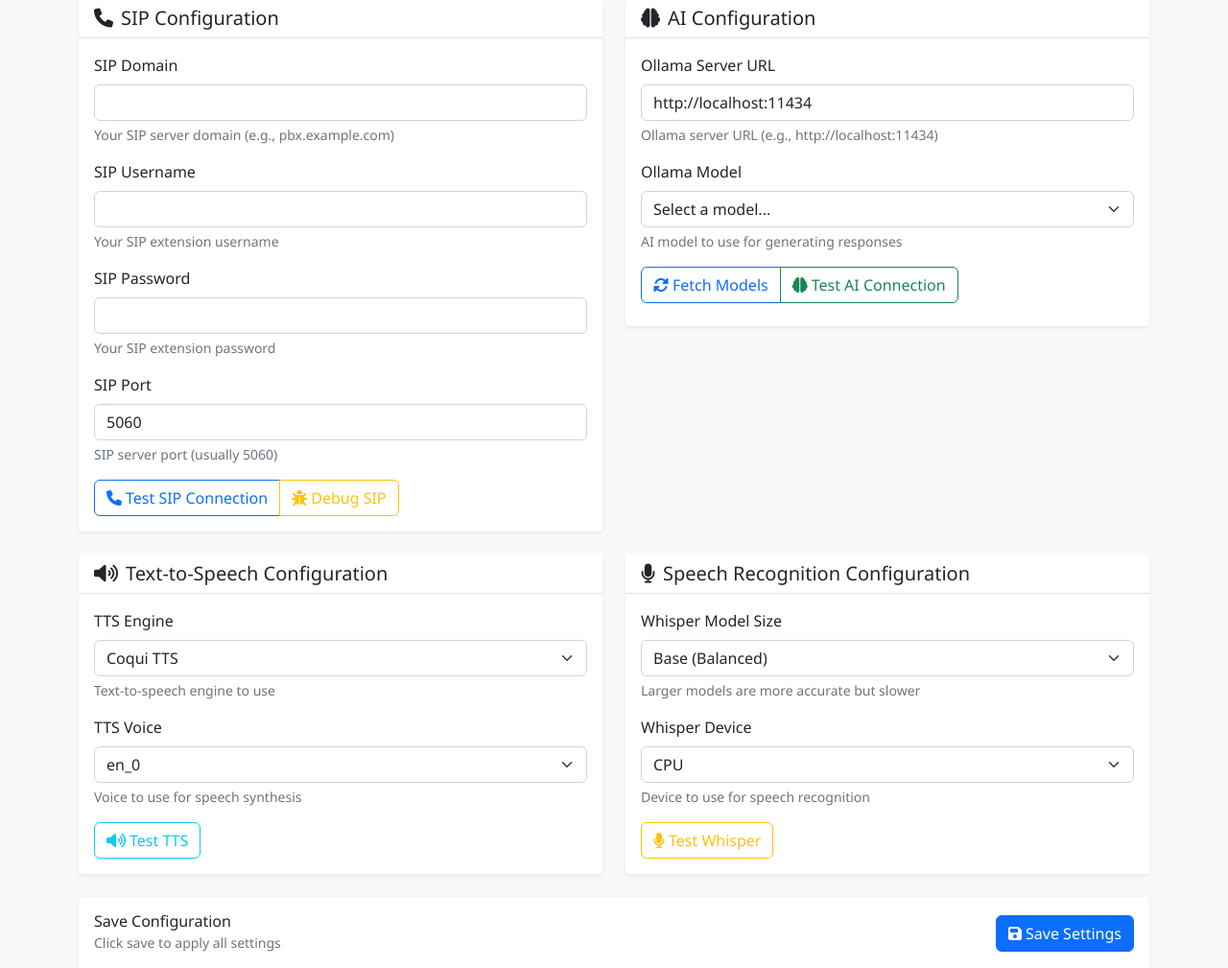
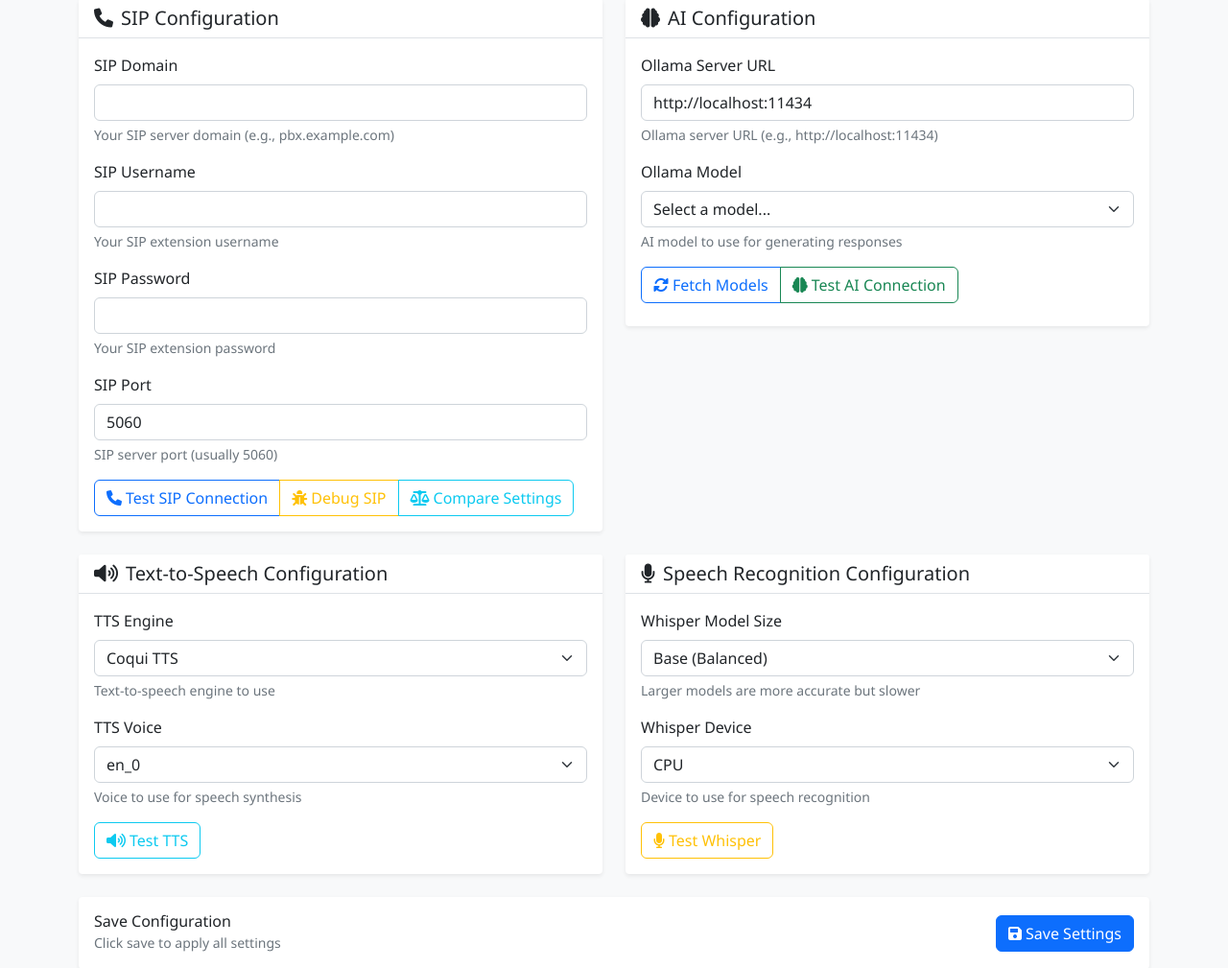
Before and after one commit to chartmann1590/AI-Call-Bot-V2, a Flask app: page /settings in a window 1280 px wide. Shown: the part 183-1192 px from the top of the page at 96% size. Run offline with Flask 3, Linux system fonts and the light colour scheme; data that the repository does not hold is empty.

Commit message:
Add settings comparison and enhanced logging to verify main app and test endpoint use same config
- Added detailed logging to show settings used by main app vs test endpoint
- Added /api/compare_sip_settings endpoint to compare configurations
- Added Compare Settings button to settings page
- Enhanced logging with prefixes (MAIN APP vs TEST ENDPOINT) to distinguish sources
- Added password masking in logs for security
- Both main app and test endpoint now use identical Settings.get_settings() calls

```diff
--- a/src/app.py
+++ b/src/app.py
@@ -76,7 +76,8 @@ def create_app(config_name='default'):
                 logger.info("TTS manager initialized")
 
                 # Initialize SIP client
-                logger.info(f"Initializing SIP client with domain={settings.sip_domain}, username={settings.sip_username}, port={settings.sip_port}")
+                logger.info(f"MAIN APP - Initializing SIP client with domain={settings.sip_domain}, username={settings.sip_username}, port={settings.sip_port}")
+                logger.info(f"MAIN APP - Settings from database: domain={settings.sip_domain}, username={settings.sip_username}, password={'*' * len(settings.sip_password) if settings.sip_password else 'None'}, port={settings.sip_port}")
                 app.sip_client = SIPClient(
                     domain=settings.sip_domain,
                     username=settings.sip_username,
@@ -311,10 +312,11 @@ def create_app(config_name='default'):
         """Test SIP connection"""
         try:
             settings = Settings.get_settings()
-            logger.info(f"Testing SIP connection to {settings.sip_domain}:{settings.sip_port}")
+            logger.info(f"TEST ENDPOINT - Testing SIP connection to {settings.sip_domain}:{settings.sip_port}")
+            logger.info(f"TEST ENDPOINT - Settings from database: domain={settings.sip_domain}, username={settings.sip_username}, password={'*' * len(settings.sip_password) if settings.sip_password else 'None'}, port={settings.sip_port}")
 
             # Create a test SIP client
-            logger.info("Creating test SIP client...")
+            logger.info("TEST ENDPOINT - Creating test SIP client...")
             test_sip_client = SIPClient(
                 domain=settings.sip_domain,
                 username=settings.sip_username,
@@ -408,6 +410,44 @@ def create_app(config_name='default'):
 
         except Exception as e:
             logger.error(f"Error in debug SIP: {e}")
+            return jsonify({'error': str(e)})
+
+    @app.route('/api/compare_sip_settings')
+    def api_compare_sip_settings():
+        """Compare settings used by main app vs test endpoint"""
+        try:
+            settings = Settings.get_settings()
+
+            comparison = {
+                'database_settings': {
+                    'domain': settings.sip_domain,
+                    'username': settings.sip_username,
+                    'password': '*' * len(settings.sip_password) if settings.sip_password else 'None',
+                    'port': settings.sip_port
+                },
+                'main_app_sip_client': None,
+                'test_endpoint_would_use': {
+                    'domain': settings.sip_domain,
+                    'username': settings.sip_username,
+                    'password': '*' * len(settings.sip_password) if settings.sip_password else 'None',
+                    'port': settings.sip_port
+                }
+            }
+
+            if app.sip_client:
+                comparison['main_app_sip_client'] = {
+                    'domain': app.sip_client.domain,
+                    'username': app.sip_client.username,
+                    'password': '*' * len(app.sip_client.password) if app.sip_client.password else 'None',
+                    'port': app.sip_client.port,
+                    'registered': app.sip_client.is_registered()
+                }
+
+            logger.info(f"Settings comparison: {comparison}")
+            return jsonify(comparison)
+
+        except Exception as e:
+            logger.error(f"Error comparing settings: {e}")
             return jsonify({'error': str(e)})
 
     @app.route('/api/fetch_ollama_models', methods=['POST'])
--- a/templates/settings.html
+++ b/templates/settings.html
@@ -55,6 +55,9 @@
                         </button>
                         <button type="button" class="btn btn-outline-warning" onclick="debugSIP()">
                             <i class="fas fa-bug me-1"></i>Debug SIP
+                        </button>
+                        <button type="button" class="btn btn-outline-info" onclick="compareSettings()">
+                            <i class="fas fa-balance-scale me-1"></i>Compare Settings
                         </button>
                     </div>
                 </div>
@@ -445,6 +448,33 @@ function debugSIP() {
         });
 }
 
+function compareSettings() {
+    $('#testResultsContent').html(`
+        <div class="text-center">
+            <div class="spinner-border text-info" role="status">
+                <span class="visually-hidden">Comparing settings...</span>
+            </div>
+            <p class="mt-2">Comparing main app vs test endpoint settings...</p>
+        </div>
+    `);
+    $('#testResultsModal').modal('show');
+
+    $.get('/api/compare_sip_settings')
+        .done(function(data) {
+            let compareHtml = '<h6>Settings Comparison:</h6><pre class="bg-light p-3">';
+            compareHtml += JSON.stringify(data, null, 2);
+            compareHtml += '</pre>';
+            $('#testResultsContent').html(compareHtml);
+        })
+        .fail(function() {
+            $('#testResultsContent').html(`
+                <div class="alert alert-danger">
+                    <i class="fas fa-times-circle me-2"></i>Failed to compare settings
+                </div>
+            `);
+        });
+}
+
 function testTTS() {
     const engine = $('#tts_engine').val();
     const voice = $('#tts_voice').val();
```
